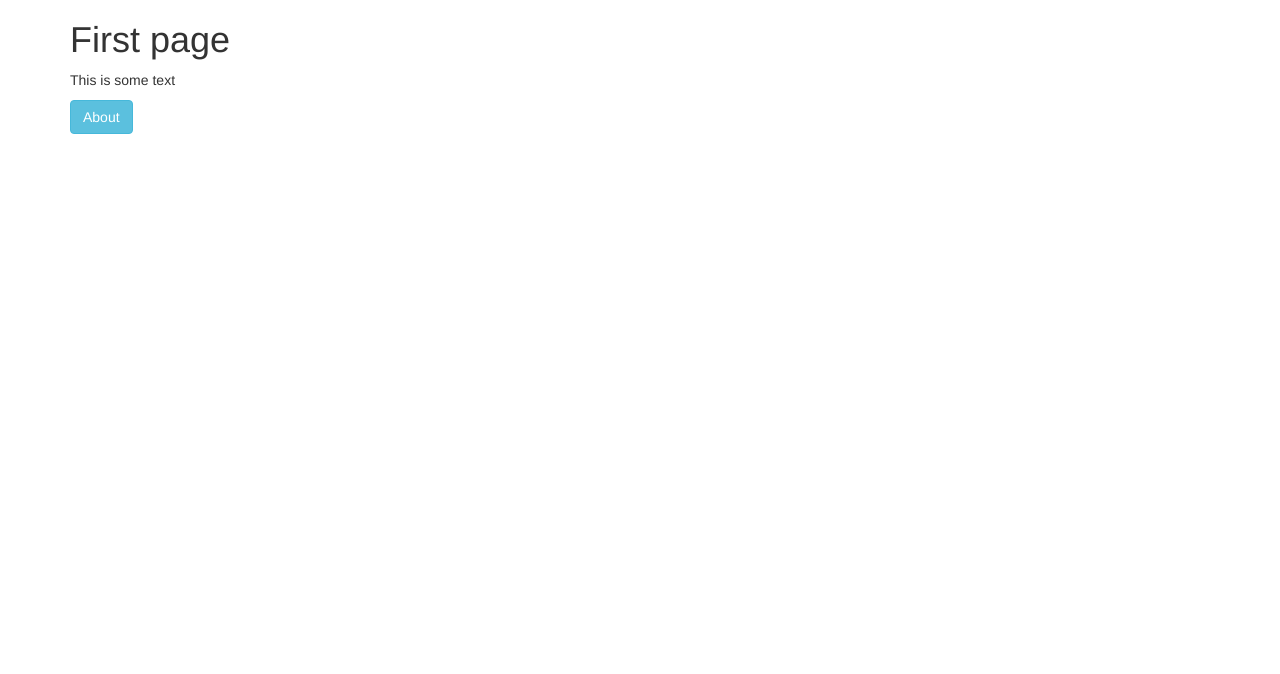
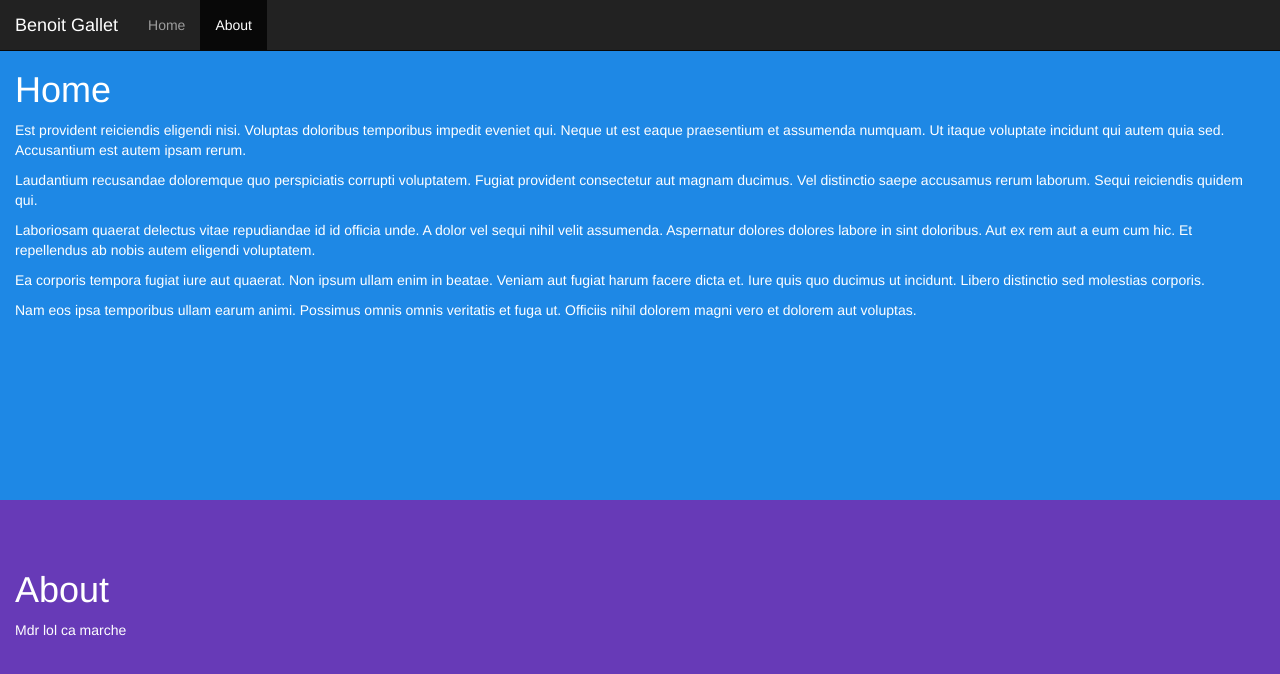
Before and after one commit to benoitgallet/benoitgallet.github.io, a plain HTML site: page index.html in a window 1280 px wide. Drawn offline with nearby package versions, Linux system fonts and the light colour scheme.

Commit message:
test pdf file

```diff
--- a/index.html
+++ b/index.html
@@ -5,14 +5,63 @@
         <meta charset="utf-8">
         <meta name="viewport" content="width=device-width, initial-scale=1">
         <link rel="stylesheet" href="https://maxcdn.bootstrapcdn.com/bootstrap/3.4.0/css/bootstrap.min.css">
+        <script src="https://ajax.googleapis.com/ajax/libs/jquery/3.3.1/jquery.min.js"></script>
         <script src="https://maxcdn.bootstrapcdn.com/bootstrap/3.4.0/js/bootstrap.min.js"></script>
+        <style>
+            body {
+                position: relative;
+            }
+            #home {padding-top: 50px; height:500px; color: #fff; background-color: #1E88E5;}
+            #about {padding-top: 50px; height:500px; color: #fff; background-color: #673ab7;}
+        </style>
     </head>
 
-    <body>
-        <div class="container">
-            <h1>First page</h1>
-            <p>This is some text</p>
-            <a href="about.html" class="btn btn-info" role="button">About</a>
+    <body data-spy="scroll" data-target=".navbar" data-offset="50">
+
+        <nav class="navbar navbar-inverse navbar-fixed-top">
+            <div class="container-fluid">
+                <div class="navbar-header">
+                    <button type="button" class="navbar-toggle"
+                    data-toggle="collapse" data-target="#navbar">
+                        <span class="icon-bar"></span>
+                        <span class="icon-bar"></span>
+                        <span class="icon-bar"></span>
+                    </button>
+                    <a class="navbar-brand" href="#">Benoit Gallet</a>
+                </div>
+                <div class="collapse navbar-collapse" id="navbar">
+                    <ul class="nav navbar-nav">
+                        <li class="active"><a href="#home">Home</a></li>
+                        <li><a href="#about">About</a></li>
+                    </ul>
+                </div>
+            </div>
+        </nav>
+
+        <div id="home" class="container-fluid">
+            <h1>Home</h1>
+            <p>
+                Est provident reiciendis eligendi nisi. Voluptas doloribus temporibus impedit eveniet qui. Neque ut est eaque praesentium et assumenda numquam. Ut itaque voluptate incidunt qui autem quia sed. Accusantium est autem ipsam rerum.
+            </p>
+            <p>
+                Laudantium recusandae doloremque quo perspiciatis corrupti voluptatem. Fugiat provident consectetur aut magnam ducimus. Vel distinctio saepe accusamus rerum laborum. Sequi reiciendis quidem qui.
+            </p>
+            <p>
+                Laboriosam quaerat delectus vitae repudiandae id id officia unde. A dolor vel sequi nihil velit assumenda. Aspernatur dolores dolores labore in sint doloribus. Aut ex rem aut a eum cum hic. Et repellendus ab nobis autem eligendi voluptatem.
+            </p>
+            <p>
+                Ea corporis tempora fugiat iure aut quaerat. Non ipsum ullam enim in beatae. Veniam aut fugiat harum facere dicta et. Iure quis quo ducimus ut incidunt. Libero distinctio sed molestias corporis.
+            </p>
+            <p>
+                Nam eos ipsa temporibus ullam earum animi. Possimus omnis omnis veritatis et fuga ut. Officiis nihil dolorem magni vero et dolorem aut voluptas.
+            </p>
         </div>
+        <div id="about" class="container-fluid">
+            <h1>About</h1>
+            <p>
+                Mdr lol ca marche
+            </p>
+        </div>
+
     </body>
 </html>
```
Also changed, not shown: 1 other file.
